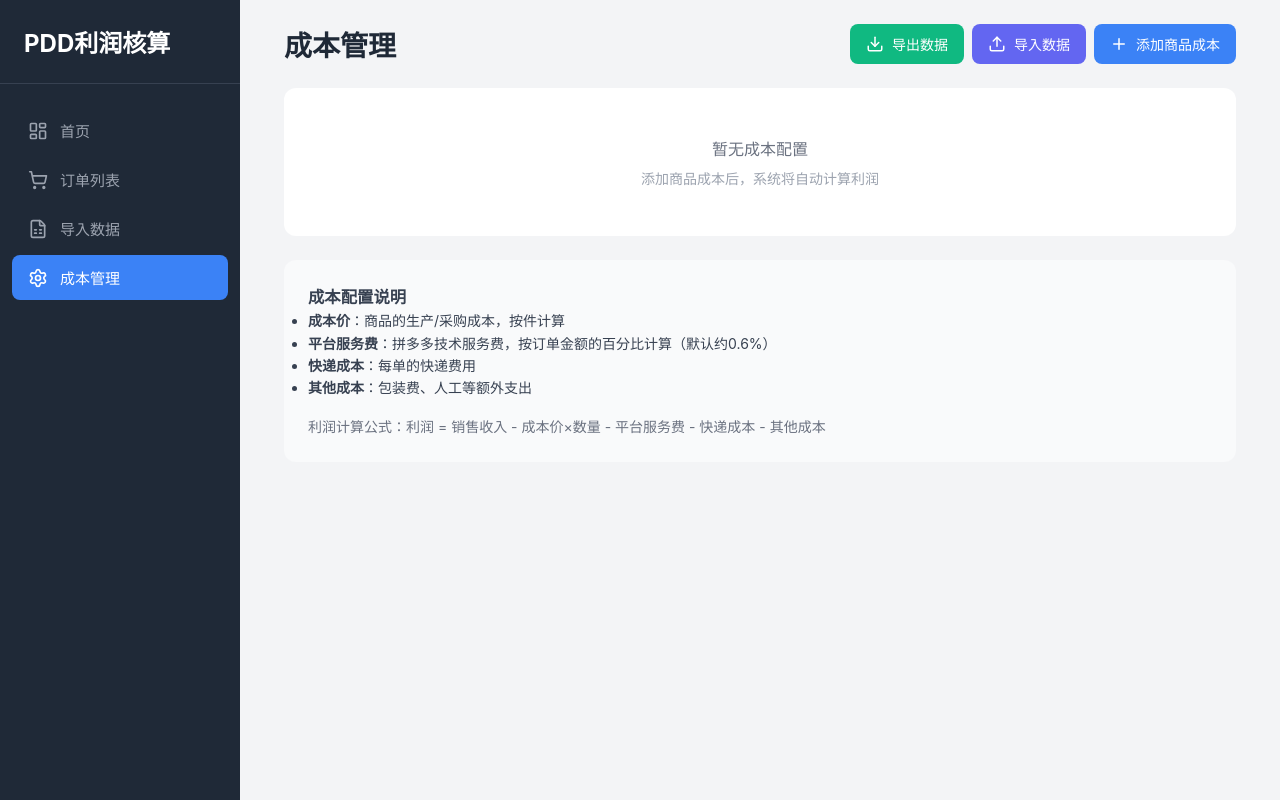
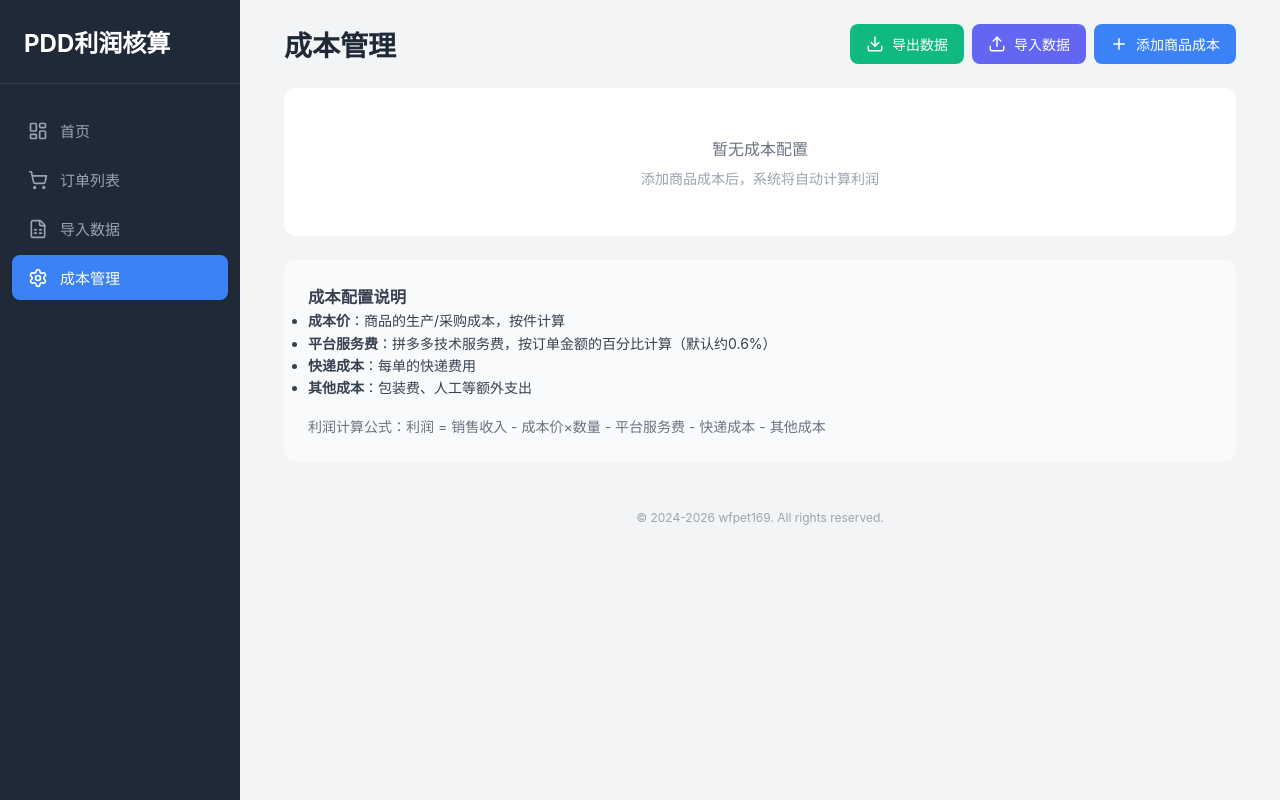
Before and after one commit to wfpet169/pdd-profit, a React (Vite) app: page /cost in a window 1280 px wide. Built offline with nearby package versions, Linux system fonts and the light colour scheme.

Commit message:
Add copyright information to all pages

```diff
--- a/src/screens/CostScreen.tsx
+++ b/src/screens/CostScreen.tsx
@@ -396,6 +396,11 @@ const CostScreen: React.FC = () => {
           </div>
         </div>
       )}
+
+      {/* 版权信息 */}
+      <div style={styles.copyright}>
+        © 2024-2026 wfpet169. All rights reserved.
+      </div>
     </div>
   );
 };
@@ -606,6 +611,13 @@ const styles: Record<string, React.CSSProperties> = {
     fontSize: 14,
     lineHeight: 1.6,
   },
+  copyright: {
+    textAlign: 'center',
+    marginTop: 32,
+    padding: 16,
+    color: '#9ca3af',
+    fontSize: 12,
+  },
 };
 
 export default CostScreen;
--- a/src/screens/DashboardScreen.tsx
+++ b/src/screens/DashboardScreen.tsx
@@ -226,6 +226,11 @@ const DashboardScreen: React.FC = () => {
           <ArrowDown size={20} color="#ef4444" />
         )}
       </div>
+
+      {/* 版权信息 */}
+      <div style={styles.copyright}>
+        © 2024-2026 wfpet169. All rights reserved.
+      </div>
     </div>
   );
 };
@@ -375,6 +380,13 @@ const styles: Record<string, React.CSSProperties> = {
     fontWeight: 700,
     color: '#1f2937',
   },
+  copyright: {
+    textAlign: 'center',
+    marginTop: 32,
+    padding: 16,
+    color: '#9ca3af',
+    fontSize: 12,
+  },
 };
 
 export default DashboardScreen;
--- a/src/screens/ImportScreen.tsx
+++ b/src/screens/ImportScreen.tsx
@@ -171,6 +171,11 @@ const ImportScreen: React.FC = () => {
           </ul>
         </div>
       </div>
+
+      {/* 版权信息 */}
+      <div style={styles.copyright}>
+        © 2024-2026 wfpet169. All rights reserved.
+      </div>
     </div>
   );
 };
@@ -286,6 +291,13 @@ const styles: Record<string, React.CSSProperties> = {
     paddingLeft: 20,
     margin: '8px 0',
   },
+  copyright: {
+    textAlign: 'center',
+    marginTop: 32,
+    padding: 16,
+    color: '#9ca3af',
+    fontSize: 12,
+  },
 };
 
 export default ImportScreen;
--- a/src/screens/OrdersScreen.tsx
+++ b/src/screens/OrdersScreen.tsx
@@ -960,6 +960,11 @@ const OrdersScreen: React.FC = () => {
           </div>
         </div>
       )}
+
+      {/* 版权信息 */}
+      <div style={styles.copyright}>
+        © 2024-2026 wfpet169. All rights reserved.
+      </div>
     </div>
   );
 };
@@ -1311,6 +1316,13 @@ const styles: Record<string, React.CSSProperties> = {
     borderRadius: 8,
     cursor: 'pointer',
   },
+  copyright: {
+    textAlign: 'center',
+    marginTop: 32,
+    padding: 16,
+    color: '#9ca3af',
+    fontSize: 12,
+  },
 };
 
 export default OrdersScreen;
```
